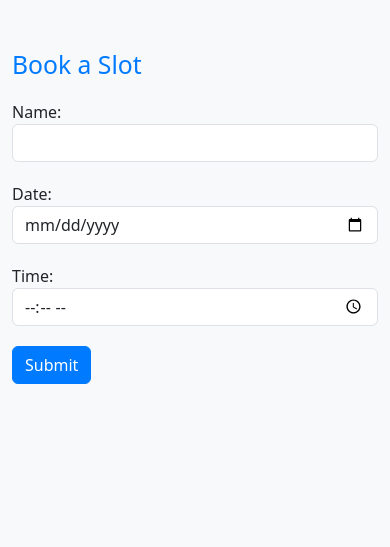
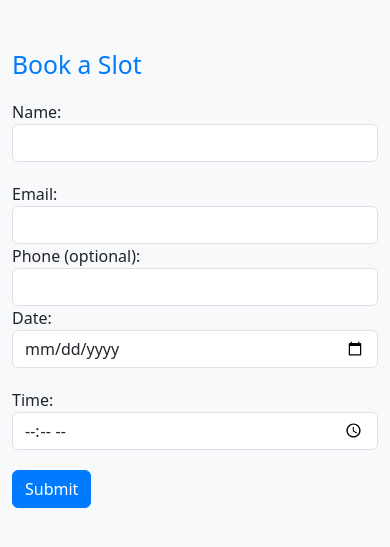
Before and after one commit to mvv1790/Booking_System, a Django app: page /book_slot/ in a window 390 px wide. Shown: the top 547 px of the page. Run offline with Django 4.2, Linux system fonts and the light colour scheme; some libraries are stand-ins or nearby versions.

Commit message:
Added email and phone to the html

```diff
--- a/booking_project/booking_app/templates/booking_app/book_slot.html
+++ b/booking_project/booking_app/templates/booking_app/book_slot.html
@@ -52,6 +52,14 @@
                 <label for="name">Name:</label>
                 <input type="text" class="form-control" id="name" name="name" required>
             </div>
+            <div>
+                <label for="email">Email:</label>
+                <input type="email" class="form-control" id="email" name="email" required>
+            </div>
+            <div>
+                <label for="phone">Phone (optional):</label>
+                <input type="tel" class="form-control" id="phone" name="phone">
+            </div>
             <div class="form-group">
                 <label for="date">Date:</label>
                 <input type="date" class="form-control" id="date" name="date" required>
```
